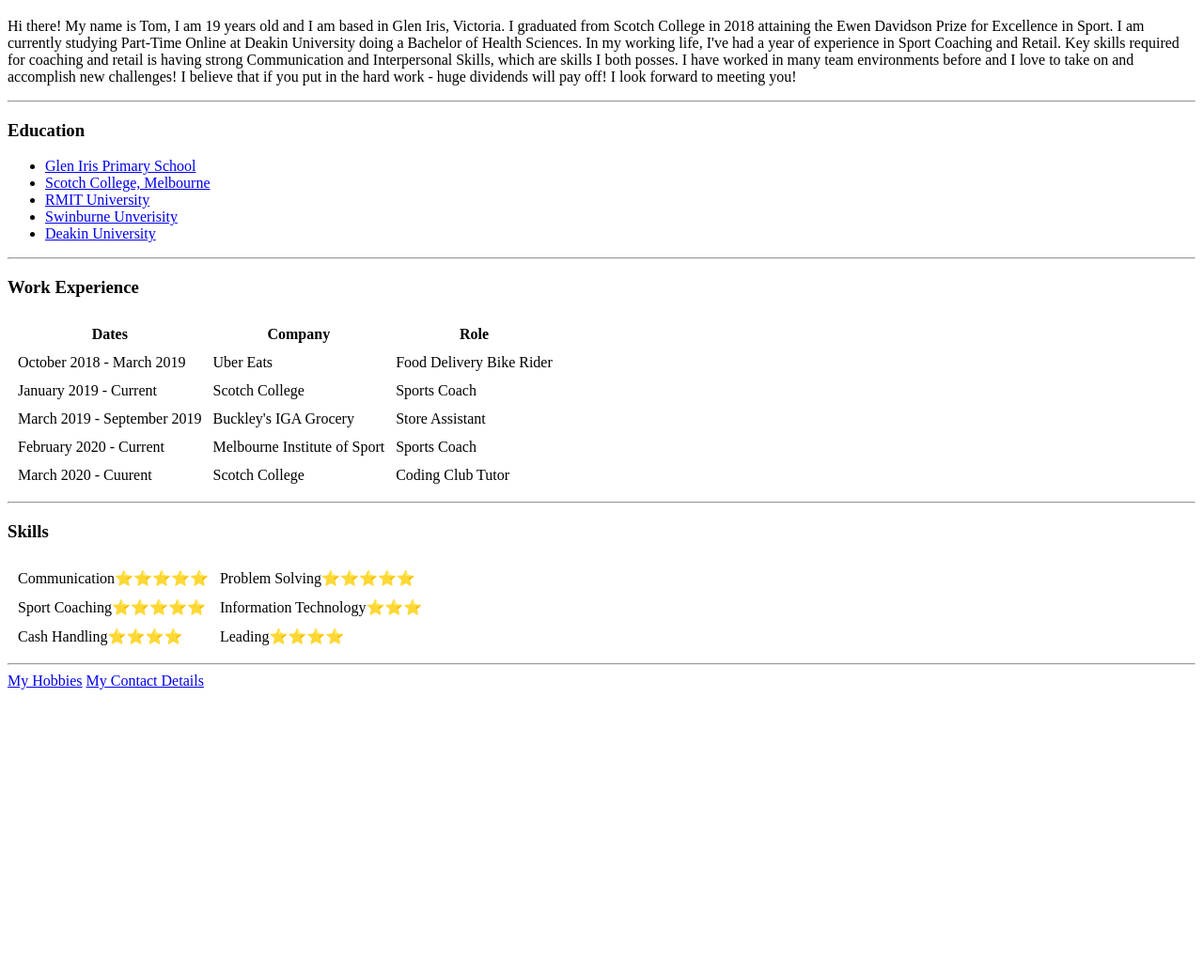
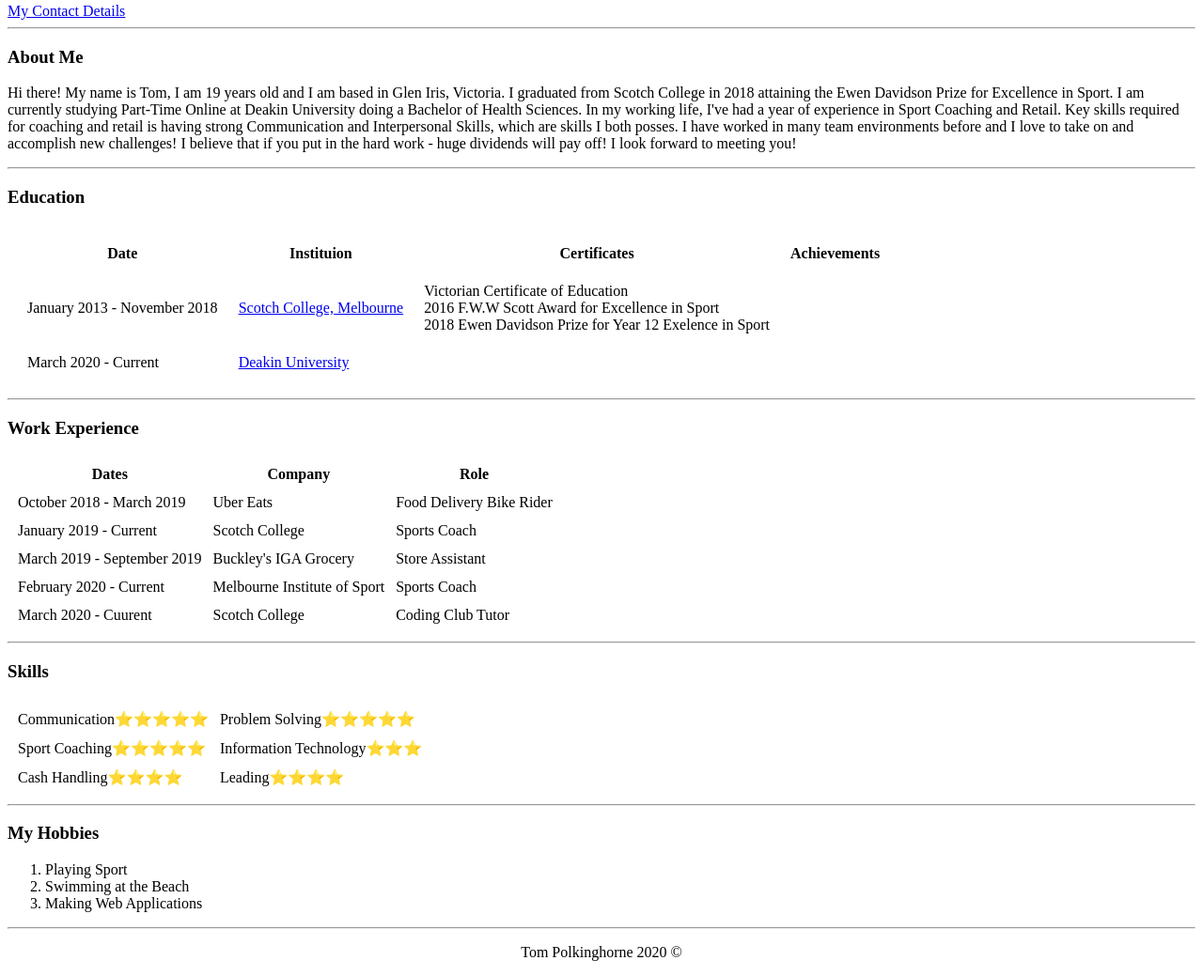
Before and after one commit to tompolkinghorne/cv, a plain HTML site: page index.html in a window 1280 px wide. Shown: the part 259-1298 px from the top of the page at 94% size. Before the commit the page ends 1001 px from the top, so only its background shows below. Drawn offline with Linux system fonts and the light colour scheme.

Commit message:
second change to files

```diff
--- a/index.html
+++ b/index.html
@@ -12,35 +12,48 @@
       <td><img src="images/tompolk.png" alt="This is an image of Tom Polkinghorne" /></td>
       <td>
         <h1>Tom Polkinghorne</h1>
-        <p><em>Bach. of Health Science <a href="https://www.deakin.edu.au/" target="_blank" <strong>Deakin University</a></em>&nbsp;(Current Student)</p>
-        <p><em>Victorian Certificate of Education</em> (VCE) <a href="https://www.scotch.vic.edu.au/" target="_blank"<strong>Scotch College</a>&nbsp;(Class of 2018)</strong></p>
+        <p><em>Bach. of Health Science (Exercise Science) (Physical Activity and Health)</em> <a href="https://www.deakin.edu.au/" target="_blank" </a> Deakin University</a>&nbsp;-&nbsp;Current Student</p>
+        <p><em>Victorian Certificate of Education</em> (VCE) <a href="https://www.scotch.vic.edu.au/" target="_blank" <strong>Scotch College</a>&nbsp;(Class of 2018)</strong></p>
       </td>
     </tr>
   </table>
 
+
+  <a href="contact-me.html">My Contact Details</a>
+  <hr />
+  <h3>About Me</h3>
   <p>Hi there! My name is Tom, I am 19 years old and I am based in Glen Iris, Victoria. I graduated from Scotch College in 2018 attaining the Ewen Davidson Prize for Excellence in Sport. I am currently studying Part-Time Online at Deakin University
     doing a Bachelor of Health Sciences. In my working life, I've had a year of experience in Sport Coaching and Retail. Key skills required for coaching and retail is having strong Communication and Interpersonal Skills, which are skills I both
     posses. I have worked in many team environments before and I love to take on and accomplish new challenges! I believe that if you put in the hard work - huge dividends will pay off! I look forward to meeting you!
   </p>
-  <hr />
+  <hr>
   <h3>Education</h3>
-  <ul>
-    <li>
-      <a href="https://www.gips.vic.edu.au/" target="_blank">Glen Iris Primary School </a></li>
-    <li>
+  <table cellspacing="20">
+    <thead>
+      <th>Date</th>
+      <th>Instituion</th>
+      <th>Certificates</th>
+      <th>Achievements</th>
+    </thead>
+    <tbody>
+      <tr>
+        <td>January 2013 - November 2018</td>
+        <td><a href="https://www.scotch.vic.edu.au/" target="_blank">Scotch College, Melbourne </a></li></td>
+        <td>Victorian Certificate of Education<br />2016 F.W.W Scott Award for Excellence in Sport<br />2018 Ewen Davidson Prize for Year 12 Exelence in Sport</td>
+        <td></td>
+      </tr>
+      <tr>
+        <td>March 2020 - Current</td>
+        <td><a href="https://www.deakin.edu.au/" target="_blank">Deakin University</a></td>
+      </tr>
+    </tbody>
+    <tfoot>
 
-      <a href="https://www.scotch.vic.edu.au/" target="_blank">Scotch College, Melbourne </a></li>
-    <li>
+    </tfoot>
+  </table>
 
-      <a href="https://www.rmit.edu.au/" target="_blank">RMIT University </a></li>
-    <li>
+  <hr>
 
-      <a href="https://www.swinburne.edu.au/" target="_blank">Swinburne Unverisity </a></li>
-    <li>
-
-      <a href="https://www.deakin.edu.au/" target="_blank">Deakin University </a></li>
-  </ul>
-  <hr>
   <h3>Work Experience</h3>
   <table cellspacing="10">
     <thead>
@@ -97,11 +110,23 @@
   </table>
 
   <hr>
+  <h3>My Hobbies</h3>
+  <ol>
+    <li>
+      Playing Sport
+    </li>
+    <li>
+      Swimming at the Beach
+    </li>
+    <li>
+      Making Web Applications
+    </li>
+  </ol>
 
-  <a href="hobbies.html">My Hobbies</a>
-  <a href="contact-me.html">My Contact Details</a>
-
-
+  <hr />
 </body>
+<footer>
+  <p style="text-align:center;">Tom Polkinghorne 2020&nbsp;&copy;</p>
+</footer>
 
 </html>
```
Also changed, not shown: contact-me.html (+21 -3 lines).
